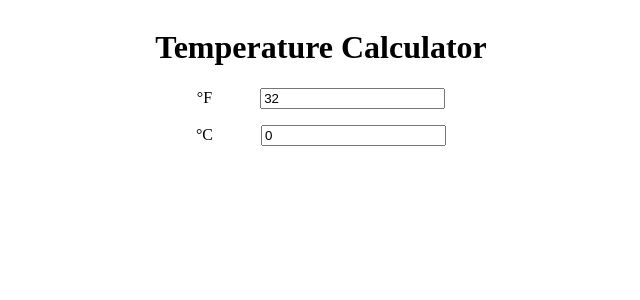
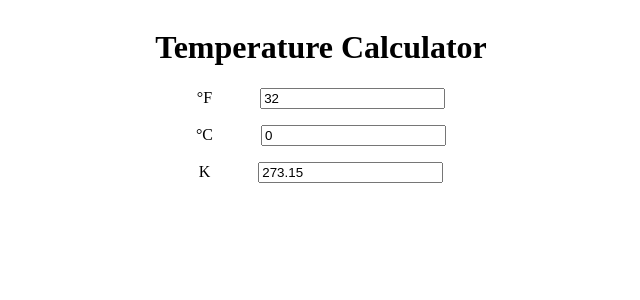
Before and after one commit to dkerner2001752/code-katas, an Angular app: page / in a window 1280 px wide. Shown: the top 300 px of the page, without its empty margins (319-959 px from the left). Built offline with nearby package versions, Linux system fonts and the light colour scheme.

Commit message:
Added Kelvin to Calculator

```diff
--- a/src/app/app.component.css
+++ b/src/app/app.component.css
@@ -18,22 +18,26 @@
   padding-right: 3rem;
 }
 
-.f-button {
-  padding-left: 1rem;
-}
-
 .celsius-row {
   display: flex;
   flex-direction: row;
   align-items: center;
   justify-content: center;
   width: 100%;
+  padding-bottom: 1rem;
 }
 
 .c-row-label {
   padding-right: 3rem;
 }
 
-.c-button {
-  padding-left: 1rem;
+.kelvin-row {
+  display: flex;
+  flex-direction: row;
+  align-items: center;
+  justify-content: center;
+  width: 100%;
 }
+.k-row-label {
+  padding-right: 3rem;
+}
--- a/src/app/app.component.html
+++ b/src/app/app.component.html
@@ -23,5 +23,16 @@
         </div>
       </div>
     </div>
+    <div class="kelvin-row">
+      <div class="k-row-label">
+        <label for="kelvin">K</label>
+      </div>
+      <div class="k-input">
+        <input type="number" id="kelvin" formControlName="kelvinInput">
+        <div *ngIf="temperatureFormGroup.controls.kelvinInput.invalid">
+          Input is required
+        </div>
+      </div>
+    </div>
   </div>
 </div>
--- a/src/app/app.component.ts
+++ b/src/app/app.component.ts
@@ -17,18 +17,39 @@ export class AppComponent implements OnInit, OnDestroy {
   public temperatureFormGroup = new FormGroup({
     fahrenheitInput: new FormControl<number>(32, { nonNullable: true, validators: [Validators.required], updateOn: "blur" }),
     celsiusInput: new FormControl<number>(0.0, { nonNullable: true, validators: [Validators.required], updateOn: "blur" }),
+    kelvinInput: new FormControl<number>(273.15, { nonNullable: true, validators: [Validators.required], updateOn: "blur" }),
 });
   private subscription: Subscription = new Subscription();
+
+  testNumValue(num: number) {
+    return Number(num);
+  }
+
+  toOneDecimal(num: number) {
+    return Math.round(num * 10) / 10
+  }
+
+  celsiusToFahrenheit(num: number) {
+    return Math.round(num * (9 / 5) + 32)
+  }
+
+  celsiusToKelvin(num: number) {
+    return Math.round((num + 273.15) * 100) / 100;
+  }
 
   ngOnInit() {
     this.subscription.add(this.temperatureFormGroup.controls.fahrenheitInput.valueChanges.pipe(
       distinctUntilChanged(),
     ).subscribe(
       (fahrenheitValue) => {
-        const fahrenheitCalculatedValue = Number(fahrenheitValue);
+        const fahrenheitCalculatedValue = this.testNumValue(fahrenheitValue);
+        const fahrenheitIsRounded = Math.round(fahrenheitCalculatedValue);
         const celsiusCalculatedValue = (fahrenheitCalculatedValue - 32) * (5 / 9);
-        const celsiusValueRounded = Math.round(celsiusCalculatedValue * 10) / 10;
-        this.temperatureFormGroup.controls.celsiusInput.patchValue(celsiusValueRounded);
+        const celsiusValueRounded = this.toOneDecimal(celsiusCalculatedValue);
+        const celsiusToKelvinValue = this.celsiusToKelvin(celsiusValueRounded);
+        this.temperatureFormGroup.patchValue({
+          fahrenheitInput: fahrenheitIsRounded, celsiusInput: celsiusValueRounded, kelvinInput: celsiusToKelvinValue
+        });
       }
     ));
 
@@ -36,12 +57,27 @@ export class AppComponent implements OnInit, OnDestroy {
       distinctUntilChanged(),
     ).subscribe(
       (celsiusValue) => {
-        const celsiusCalculatedValue = Number(celsiusValue);
-        const fahrenheitCalculatedValue = Math.round(celsiusCalculatedValue * (9 / 5) + 32);
-        const celsiusInputRounded = Math.round(celsiusCalculatedValue * 10) / 10;
+        const celsiusCalculatedValue = this.testNumValue(celsiusValue);
+        const celsiusInputRounded = this.toOneDecimal(celsiusCalculatedValue);
+        const celsiusToKelvin = this.celsiusToKelvin(celsiusInputRounded);
+        const fahrenheitCalculatedValue = this.celsiusToFahrenheit(celsiusInputRounded);
         this.temperatureFormGroup.patchValue({
-          fahrenheitInput: fahrenheitCalculatedValue, celsiusInput: celsiusInputRounded })
+          fahrenheitInput: fahrenheitCalculatedValue, celsiusInput: celsiusInputRounded, kelvinInput: celsiusToKelvin })
       }));
+
+    this.subscription.add(this.temperatureFormGroup.controls.kelvinInput.valueChanges.pipe(
+      distinctUntilChanged(),
+      ).subscribe(
+      (kelvinValue) => {
+        const kelvinInput = this.testNumValue(kelvinValue);
+        const kelvinValueRounded = Math.round(kelvinInput * 100) / 100;
+        const kelvinToCelsius = Math.round((kelvinValueRounded - 273.15) * 10) / 10;
+        const celsiusToFahrenheit = this.celsiusToFahrenheit(kelvinToCelsius);
+        this.temperatureFormGroup.patchValue({
+          fahrenheitInput: celsiusToFahrenheit, celsiusInput: kelvinToCelsius, kelvinInput: kelvinValueRounded
+        })
+      }
+    ))
   }
 
   ngOnDestroy() {
```
